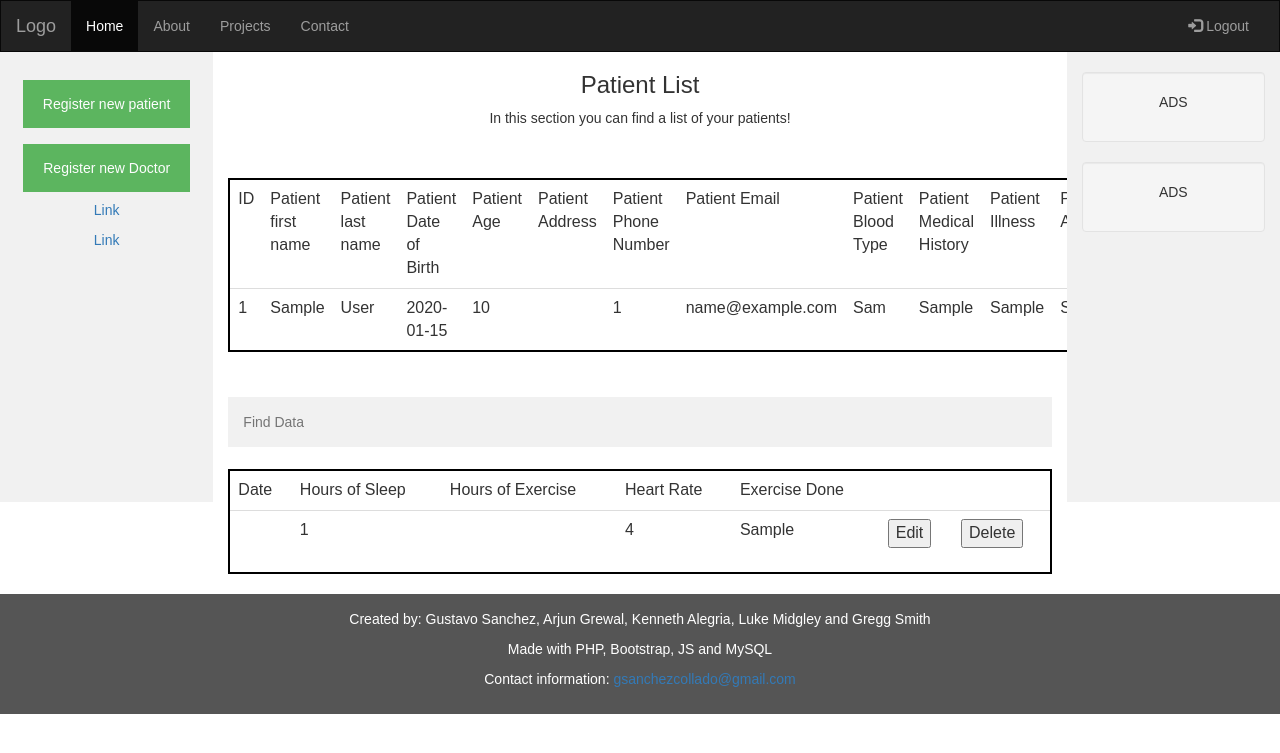
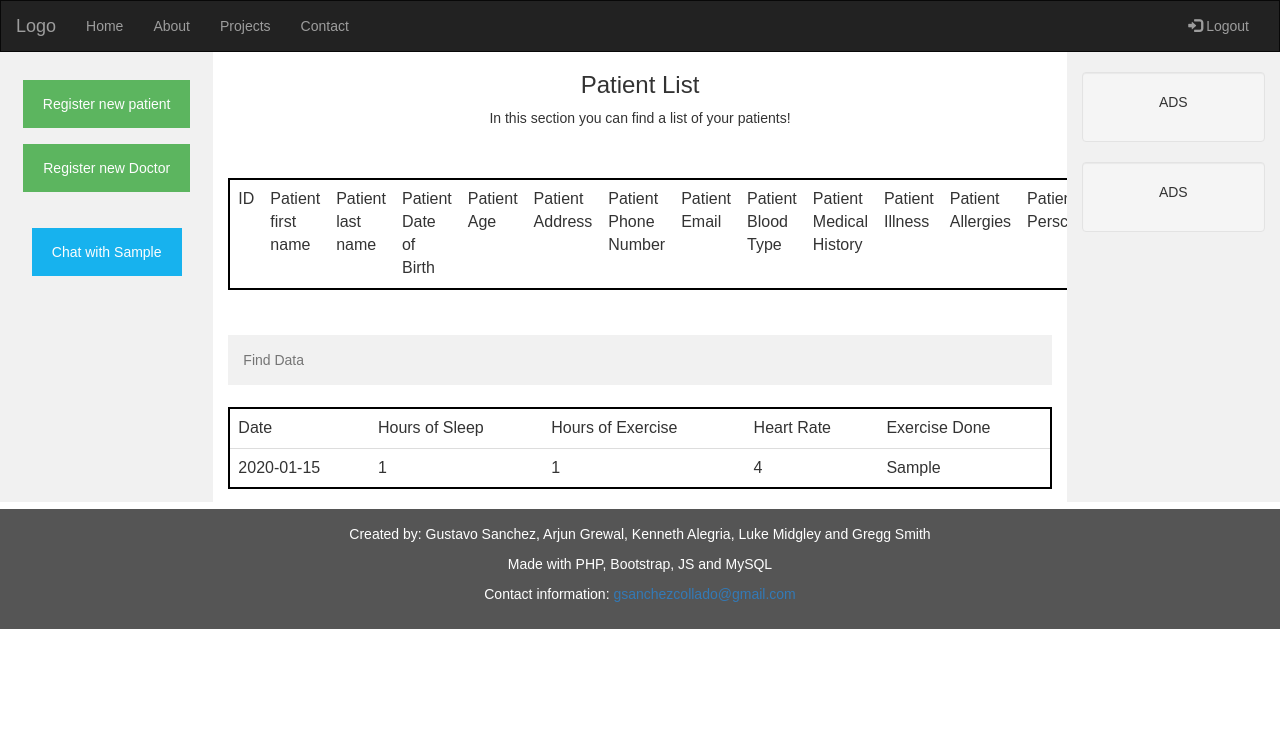
Before and after one commit to Benjie1741/E-Health-System, a PHP site: page /selectedPat.php?pid=1 in a window 1280 px wide. Shown: the top 753 px of the page. Run offline with PHP 8.4, Linux system fonts and the light colour scheme; the visitor is signed in with stand-in values (Sample User, id 1); tables that the repository leaves empty hold one stand-in row (values such as "Sample post"); data that the repository does not hold is empty.

Commit message:
upload fix

```diff
--- a/selectedPat.php
+++ b/selectedPat.php
@@ -24,6 +24,7 @@ $sql =  "SELECT *  FROM `patients` where `PatientID` = " . $_GET["pid"];
 $result = $pdo->query($sql);
 $sql1 = "SELECT * FROM `healthdata` where `userID` = " . $_GET["pid"];
 $result1 = $pdo->query($sql1);
+$_SESSION['chat_pID'] = $_GET["pid"];
 ?>
 
 <!DOCTYPE html>
@@ -210,7 +211,7 @@ hr {
     </div>
     <div class="collapse navbar-collapse" id="myNavbar">
       <ul class="nav navbar-nav">
-        <li class="active"><a href="#">Home</a></li>
+        <li><a href="./homeDoc.php">Home</a></li>
         <li><a href="#">About</a></li>
         <li><a href="#">Projects</a></li>
         <li><a href="#">Contact</a></li>
@@ -227,9 +228,12 @@ hr {
     <div class="col-sm-2 sidenav">
     <button onclick="document.getElementById('id01').style.display='block'" style="width:auto;">Register new patient</button>
     <button onclick="document.getElementById('id02').style.display='block'" style="width:auto;">Register new Doctor</button>
+    <br><br>
+    <!-- Button for chat, displays the name of the patient -->
+    <button onclick="window.location.href = './chat.php';"style="width:auto; background-color: #00acee;"> Chat with
+    <?php while($row = $result->fetchObject()) {echo "$row->firstName";}?>
+    </button>
 
-      <p><a href="#">Link</a></p>
-      <p><a href="#">Link</a></p>
     </div>
     <div class="col-sm-8 text-left">
     <div id="patientList" class="bg-1">
@@ -270,6 +274,8 @@ hr {
                        echo "<td>$row->allergies</td>";
                        echo "<td>$row->prescription</td>";
                    echo "</tr>";
+
+                   $name = $row->firstName;
                }
             ?>
             </table>
@@ -282,29 +288,15 @@ hr {
                         <td>Hours of Exercise</td>
                         <td>Heart Rate</td>
                         <td>Exercise Done</td>
-                        <td></td>
-                        <td></td>
                     </tr>
             <?php
                while($row = $result1->fetchObject()) {
                    echo "<tr>";
-                       echo "<td>$row->date</td>";
+                       echo "<td>$row->dateOfExercise</td>";
                        echo "<td>$row->hoursOfSleep</td>";
-                       echo "<td>$row->hourOfExercise</td>";
+                       echo "<td>$row->hoursOfExercise</td>";
                        echo "<td>$row->heartRate</td>";
                        echo "<td>$row->exerciseDone</td>";
-                       echo "<td><form method='GET' name='form' action='editDataForm.php'>
-                       <input type='hidden' value='$row->HealthDataID' name='hid'>
-                       <input type='hidden' value='$row->UserID' name='pid'>
-                       <input type='submit' value='Edit' id='btnSelect' onClick='selected($row->PatientID)'>
-                       </form>
-                       </td>";
-                       echo "<td><form method='GET' name='form' action='deleteDataView.php'>
-                       <input type='hidden' value='$row->HealthDataID' name='hid'>
-                       <input type='hidden' value='$row->UserID' name='pid'>
-                       <input type='submit' value='Delete' id='btnSelect' onClick='selected($row->PatientID)'>
-                       </form>
-                       </td>";
                    echo "</tr>";
                  }
             ?>
@@ -338,11 +412,6 @@ window.onclick = function(event) {
     modal2.style.display = "none";
   }
 }
-
-function selected(pid){
-   <?php $_SESSION['PatientID'] = $_GET['pid']; ?>
-   window.location.href = "./editDataForm.php";
-}
 </script>
 
 <footer class="container-fluid text-center">
```
Also changed, not shown: other parts of selectedPat.php (+83 -2 lines).
